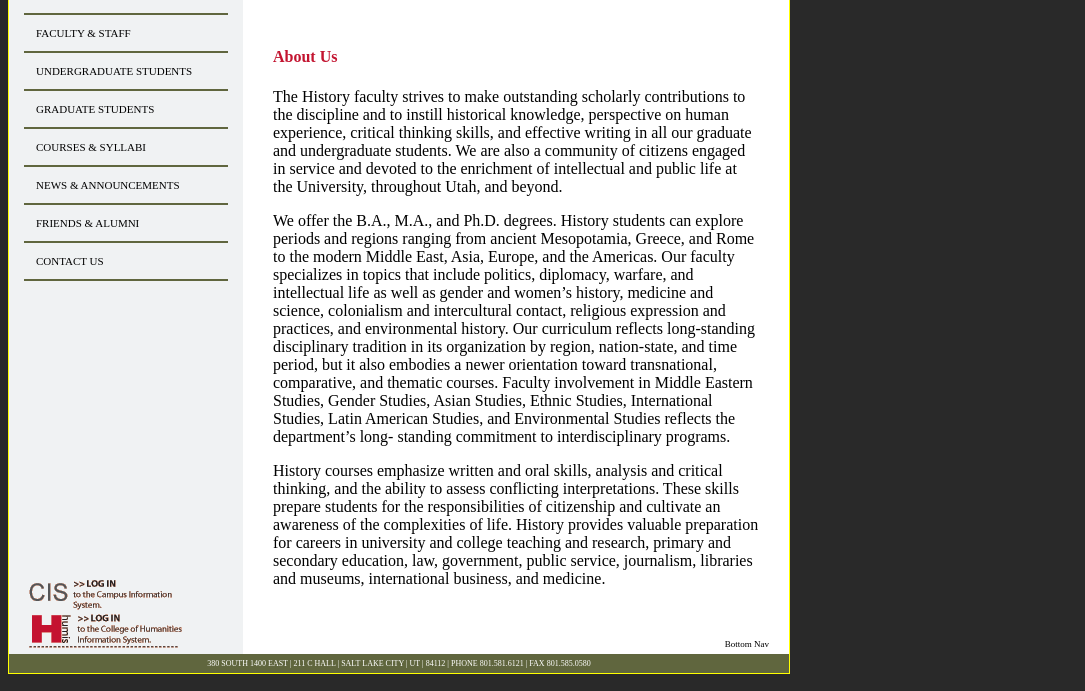
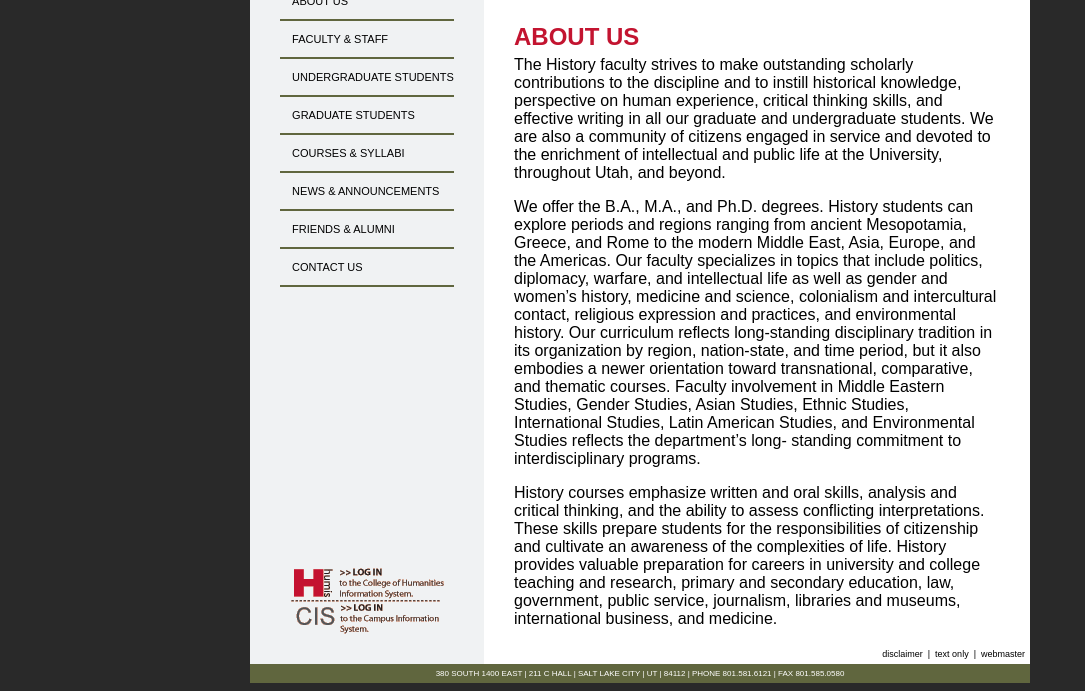
Before and after one commit to a-sorenson/HUMIS, a plain HTML site: page innerPage.html in a window 1280 px wide. Shown: the part 197-888 px from the top of the page, without its empty margins (0-1085 px from the left). Drawn offline with Linux system fonts and the light colour scheme.

Commit message:
Finished Styles on innerPage.

```diff
--- a/innerPage.html
+++ b/innerPage.html
@@ -8,11 +8,11 @@
 <body>
     <section class="container">
         <header>
-            <img src="files/historyHeader.gif" alt="header"/>
+            <a href="index.html"><img src="files/historyHeader.gif" alt="header"/></a>
             <img src="files/histBooks01.jpg" alt="header"/>
         </header>
 
-        <section class="middle">
+        <section class="main-content-area">
             <div class="left-side">
                 <nav class="primary">
                     <a href="#">About us</a>
@@ -26,8 +26,8 @@
                 </nav>
 
                 <div class="login-links">
+                    <img src="files/login-humis.gif" alt="HUMIS login">
                     <img src="files/login-cis.gif" alt="CIS login">
-                    <img src="files/login-humis.gif" alt="HUMIS login">
                 </div>
             </div>
 
@@ -95,7 +95,9 @@
                 </main>
 
                 <nav class="minor bottom">
-                    Bottom Nav
+                    <a href="#">Disclaimer</a>|
+                    <a href="#">Text only</a>|
+                    <a href="#">Webmaster</a>
                 </nav>
 
             </section>
--- a/innerStyle.css
+++ b/innerStyle.css
@@ -6,23 +6,26 @@
 
 body {
     background-color: #292929;
+    font-family: Arial, sans-serif;
+    display: flex;
+    justify-content: center;
 
     section.container {
-        border: yellow solid 1px;
         background-color: white;
-        display:flex;
+        display: flex;
         flex-direction: column;
         justify-content: space-between;
         max-width: 780px;
 
         header {
+            border-bottom: var(--primary_color) 5px solid;
             img {
                 width: 100%;
-                margin: 0;
+                display: block;
             }
         }
 
-        .middle {
+        .main-content-area {
             height: 100%;
 
             div.left-side {
@@ -36,7 +39,7 @@ body {
 
                 nav.minor {
                     min-height: 20px;
-                    padding-right: 20px;
+                    padding: 0 20px 0 0;
                     font-size: 9px;
                     display: flex;
                     justify-content: center;
@@ -54,10 +57,26 @@ body {
                     }
                 }
 
+                nav.bottom {
+                    padding-right: 5px;
+                    a {
+                        text-transform: lowercase;
+                    }
+                }
+
                 main {
-                    padding: 30px;
+                    padding: 0 30px;
                     h1 {
                         color: var(--secondary_color);
+                        text-transform: uppercase;
+                        font-size: 24px;
+                        font-weight: bold;
+                        margin-top: 30px;
+                        margin-bottom: 0;
+                    }
+
+                    p {
+                        margin-top: 5px;
                     }
                 }
         }
@@ -66,12 +85,15 @@ body {
                 display: flex;
                 justify-content: center;
                 align-items: center;
-                margin: 12px;
+                margin: 12px 30px 0 30px;
+
                 select {
                     width: 100%;
-                    text-transform: uppercase;
-                    background: none;
-                    border: solid 1px black;
+                    text-transform: capitalize;
+                    border: solid 1px lightgrey;
+                    background-color: var(--light_green);
+                    padding: 10px;
+                    border-radius: 10px;
                 }
             }
         }
@@ -83,10 +105,11 @@ body {
             background: var(--primary_color);
             color: white;
             padding: 5px;
+
         }
 
         @media screen and (width > 600px) {
-            section.middle {
+            section.main-content-area {
                 display: flex;
                 justify-content: space-between;
 
@@ -94,10 +117,12 @@ body {
                     display: flex;
                     flex-direction: column;
                     justify-content: space-between;
+                    align-items: center;
                     width: 30%;
                     background-color: var(--light_green);
 
                     nav.primary {
+                        padding-top: 10px;
                         a {
                             display: block;
                             text-decoration: none;
@@ -117,7 +142,12 @@ body {
                     }
 
                     .login-links {
-                        padding-left: 20px;
+                        display: flex;
+                        flex-direction: column;
+                        justify-content: center;
+                        align-items: center;
+                        max-width: 150px;
+                        padding: 30px;
                     }
                 }
 
--- a/style.css
+++ b/style.css
@@ -24,7 +24,7 @@ div.container {
 
     /*Tablet and Up Overrides*/
     @media screen and (width > 600px) {
-        section.inner {
+        section.main-content-area {
 
             > nav {
                 justify-content: right;
```
Also changed, not shown: index.html (+3 -5 lines).
